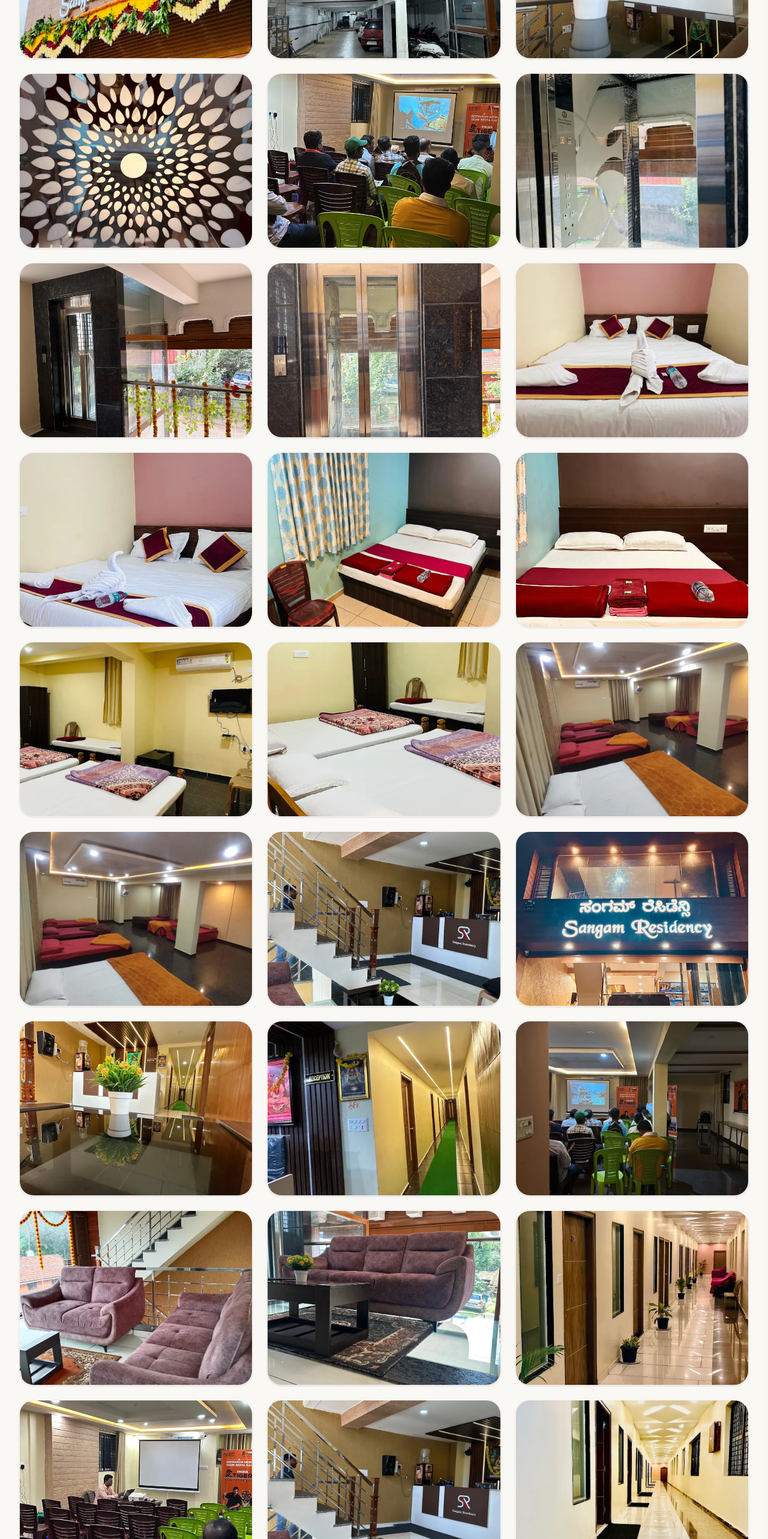
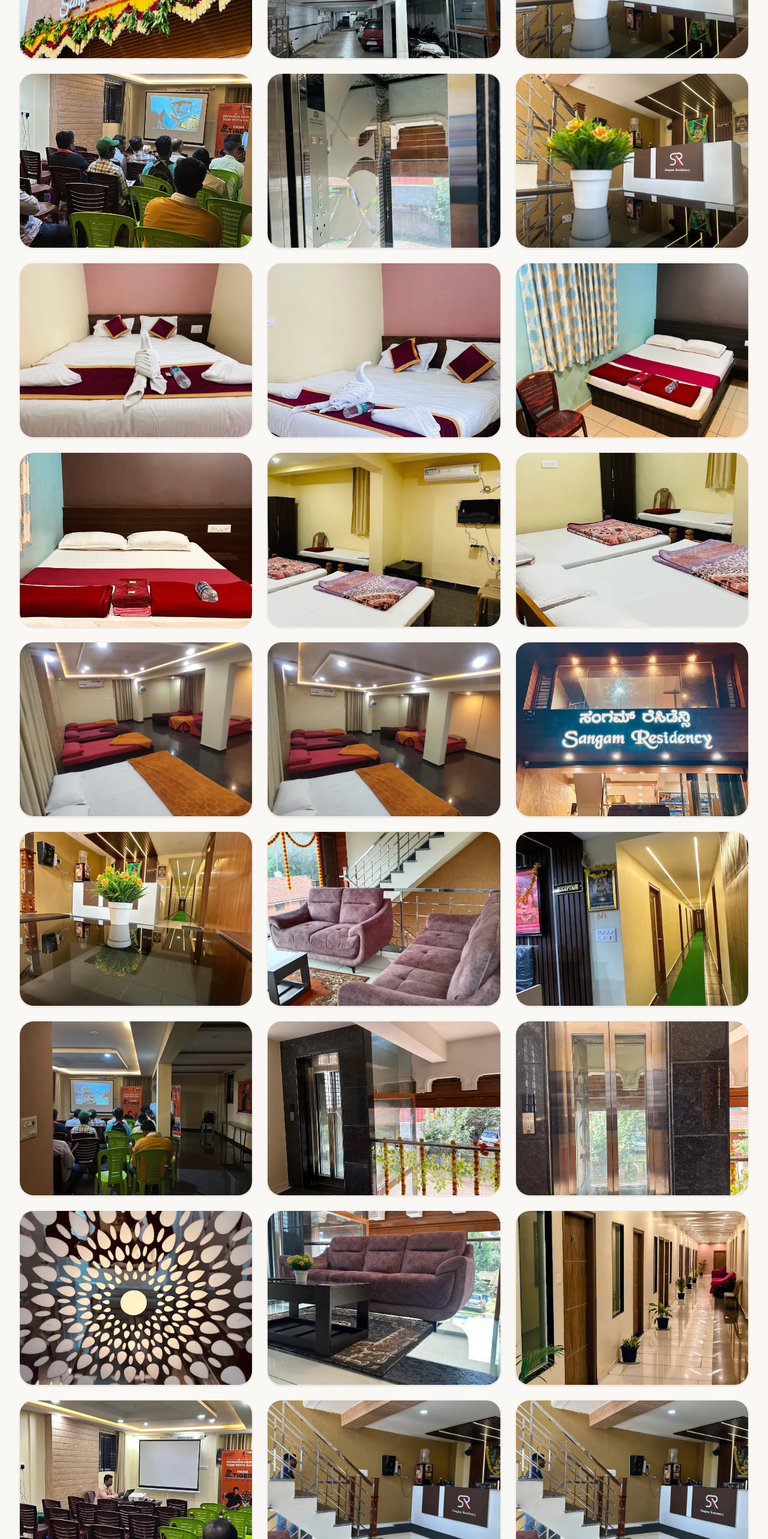
Before and after one commit to jeevankumarp-sizz/srs, a Next.js app: page / in a window 1280 px wide. Shown: the part 5020-7586 px from the top of the page at 60% size. Built offline with nearby package versions, Linux system fonts and the light colour scheme.

Commit message:
Fix gallery categorization (lift photos to corridors) and fix modal scroll (Lenis stop/start)

```diff
--- a/src/app/globals.css
+++ b/src/app/globals.css
@@ -149,3 +149,25 @@ html.lenis, html.lenis body {
   0% { left: -150%; }
   100% { left: 150%; }
 }
+
+/* Modal Inner Smooth Scrollbar */
+.modal-scroll {
+  overflow-y: auto !important;
+  overscroll-behavior: contain !important;
+  -webkit-overflow-scrolling: touch;
+}
+.modal-scroll::-webkit-scrollbar {
+  width: 7px;
+}
+.modal-scroll::-webkit-scrollbar-track {
+  background: rgba(139, 94, 60, 0.08);
+  border-radius: 9999px;
+  margin: 8px 0;
+}
+.modal-scroll::-webkit-scrollbar-thumb {
+  background: var(--accent-gold);
+  border-radius: 9999px;
+}
+.modal-scroll::-webkit-scrollbar-thumb:hover {
+  background: var(--primary);
+}
--- a/src/components/BookingModal.tsx
+++ b/src/components/BookingModal.tsx
@@ -115,19 +115,29 @@ Please share the room availability and booking details.`;
     }, 800);
   };
 
-  // Close modal on escape key press
+  // Close modal on escape key press & lock background scrolling
   useEffect(() => {
     const handleKeyDown = (e: KeyboardEvent) => {
       if (e.key === "Escape") closeBooking();
     };
+
+    const lenis = (window as unknown as { __lenis?: { stop: () => void; start: () => void } }).__lenis;
+
     if (isOpen) {
+      lenis?.stop();
       document.body.style.overflow = "hidden";
+      document.documentElement.style.overflow = "hidden";
       window.addEventListener("keydown", handleKeyDown);
     } else {
+      lenis?.start();
       document.body.style.overflow = "";
+      document.documentElement.style.overflow = "";
     }
+
     return () => {
+      lenis?.start();
       document.body.style.overflow = "";
+      document.documentElement.style.overflow = "";
       window.removeEventListener("keydown", handleKeyDown);
     };
   }, [isOpen, closeBooking]);
@@ -135,23 +145,29 @@ Please share the room availability and booking details.`;
   return (
     <AnimatePresence>
       {isOpen && (
-        <div className="fixed inset-0 z-50 flex items-center justify-center p-4">
+        <div
+          data-lenis-prevent="true"
+          className="fixed inset-0 z-50 flex items-center justify-center p-3 sm:p-4 overflow-hidden"
+        >
           {/* Backdrop Overlay */}
           <motion.div
             initial={{ opacity: 0 }}
             animate={{ opacity: 1 }}
             exit={{ opacity: 0 }}
             onClick={closeBooking}
-            className="absolute inset-0 bg-[#2B2B2B]/40 backdrop-blur-md"
+            className="absolute inset-0 bg-[#2B2B2B]/50 backdrop-blur-md"
           />
 
           {/* Modal Container */}
           <motion.div
+            data-lenis-prevent="true"
+            onWheel={(e) => e.stopPropagation()}
+            onTouchMove={(e) => e.stopPropagation()}
             initial={{ opacity: 0, scale: 0.95, y: 20 }}
             animate={{ opacity: 1, scale: 1, y: 0 }}
             exit={{ opacity: 0, scale: 0.95, y: 20 }}
             transition={{ type: "spring", duration: 0.5 }}
-            className="relative w-full max-w-lg overflow-hidden rounded-3xl border border-glass-border bg-[#FCFAF7]/95 shadow-2xl backdrop-blur-xl p-6 sm:p-8 z-10 max-h-[90vh] overflow-y-auto"
+            className="relative w-full max-w-lg rounded-3xl border border-glass-border bg-[#FCFAF7]/95 shadow-2xl backdrop-blur-xl p-6 sm:p-8 z-10 max-h-[88vh] modal-scroll"
           >
             {/* Close Button */}
             <button
--- a/src/components/Gallery.tsx
+++ b/src/components/Gallery.tsx
@@ -22,13 +22,11 @@ export default function Gallery() {
 
     // Reception & Front Office
     { src: "/images/gallery/1_result.webp", category: "reception", alt: "Reception Front Desk" },
-    { src: "/images/gallery/14_result.webp", category: "reception", alt: "Front Office & Billing Desk" },
-    { src: "/images/gallery/17_result.webp", category: "reception", alt: "Warm Reception Welcome Area" },
+    { src: "/images/gallery/17_result.webp", category: "reception", alt: "Front Desk & Welcome Area" },
 
-    // Lobby & Common Areas
+    // Lobby & Lounge (Strictly lounge and seating, no lift photos)
     { src: "/images/gallery/11_result.webp", category: "lobby", alt: "Lobby Wooden Accent Ceiling" },
-    { src: "/images/gallery/12_result.webp", category: "lobby", alt: "Spacious Elevator and Main Lobby" },
-    { src: "/images/gallery/13_result.webp", category: "lobby", alt: "Lobby Passageway & Waiting Area" },
+    { src: "/images/about.jpg", category: "lobby", alt: "Hotel Lobby Seating & Ambient Lounge" },
 
     // Rooms (Deluxe AC, Non-AC, Executive Suite, Dormitory)
     { src: "/images/rooms/ac-deluxe/1_result.webp", category: "rooms", alt: "AC Deluxe Room - Queen Bed Setup" },
@@ -39,18 +37,21 @@ export default function Gallery() {
     { src: "/images/rooms/executive-suite/2_result.webp", category: "rooms", alt: "Executive Suite Room - Wooden Ceiling Accent" },
     { src: "/images/rooms/dormitory/1_result.webp", category: "rooms", alt: "Dormitory - Group AC Stay" },
     { src: "/images/rooms/dormitory/2_result.webp", category: "rooms", alt: "Dormitory - Individual Clean Beds" },
-    { src: "/images/gallery/2_result.webp", category: "rooms", alt: "Comfortable Bedroom Setup" },
     { src: "/images/gallery/3_result.webp", category: "rooms", alt: "Clean Guest Room Bedding" },
     { src: "/images/gallery/04_result.webp", category: "rooms", alt: "Room Interiors & Furniture" },
+    { src: "/images/gallery/05_result.webp", category: "rooms", alt: "Spacious Room Layout & Wardrobe" },
     { src: "/images/gallery/10_result.webp", category: "rooms", alt: "Crisp Clean Bed Linen Detail" },
     { src: "/images/gallery/15_result.webp", category: "rooms", alt: "Cozy Room Ambience" },
 
-    // Corridors & Walkways
-    { src: "/images/gallery/05_result.webp", category: "corridors", alt: "Floor Lobby and Walkway" },
+    // Corridors & Lifts / Elevators (All lift and corridor photos grouped here)
+    { src: "/images/gallery/12_result.webp", category: "corridors", alt: "Modern Floor Elevator & Passage" },
+    { src: "/images/gallery/13_result.webp", category: "corridors", alt: "Stainless Steel Elevator Access" },
+    { src: "/images/gallery/14_result.webp", category: "corridors", alt: "Elevator Corridor Landing Area" },
     { src: "/images/gallery/06_result.webp", category: "corridors", alt: "Wide Main Corridor Passage" },
     { src: "/images/gallery/07_result.webp", category: "corridors", alt: "Clean Well-Lit Hotel Corridor" },
     { src: "/images/gallery/16_result.webp", category: "corridors", alt: "Guest Floor Corridor Walkway" },
     { src: "/images/gallery/19_result.webp", category: "corridors", alt: "Spotless Floor Passage" },
+    { src: "/images/gallery/2_result.webp", category: "corridors", alt: "Hotel Floor Passage" },
 
     // Party Hall & Banquets
     { src: "/images/gallery/08_result.webp", category: "partyhall", alt: "Spacious Party Hall Seating View" },
--- a/src/components/SmoothScroll.tsx
+++ b/src/components/SmoothScroll.tsx
@@ -15,6 +15,8 @@ export default function SmoothScroll({ children }: { children: React.ReactNode }
       touchMultiplier: 2.0,
     });
 
+    (window as unknown as { __lenis?: Lenis }).__lenis = lenis;
+
     let animationFrameId: number;
 
     function raf(time: number) {
@@ -24,13 +26,9 @@ export default function SmoothScroll({ children }: { children: React.ReactNode }
 
     animationFrameId = requestAnimationFrame(raf);
 
-    // Integrate Lenis with GSAP ScrollTrigger if needed
-    // gsap.ticker.add((time) => {
-    //   lenis.raf(time * 1000);
-    // });
-
     return () => {
       cancelAnimationFrame(animationFrameId);
+      (window as unknown as { __lenis?: Lenis | null }).__lenis = null;
       lenis.destroy();
     };
   }, []);
```
